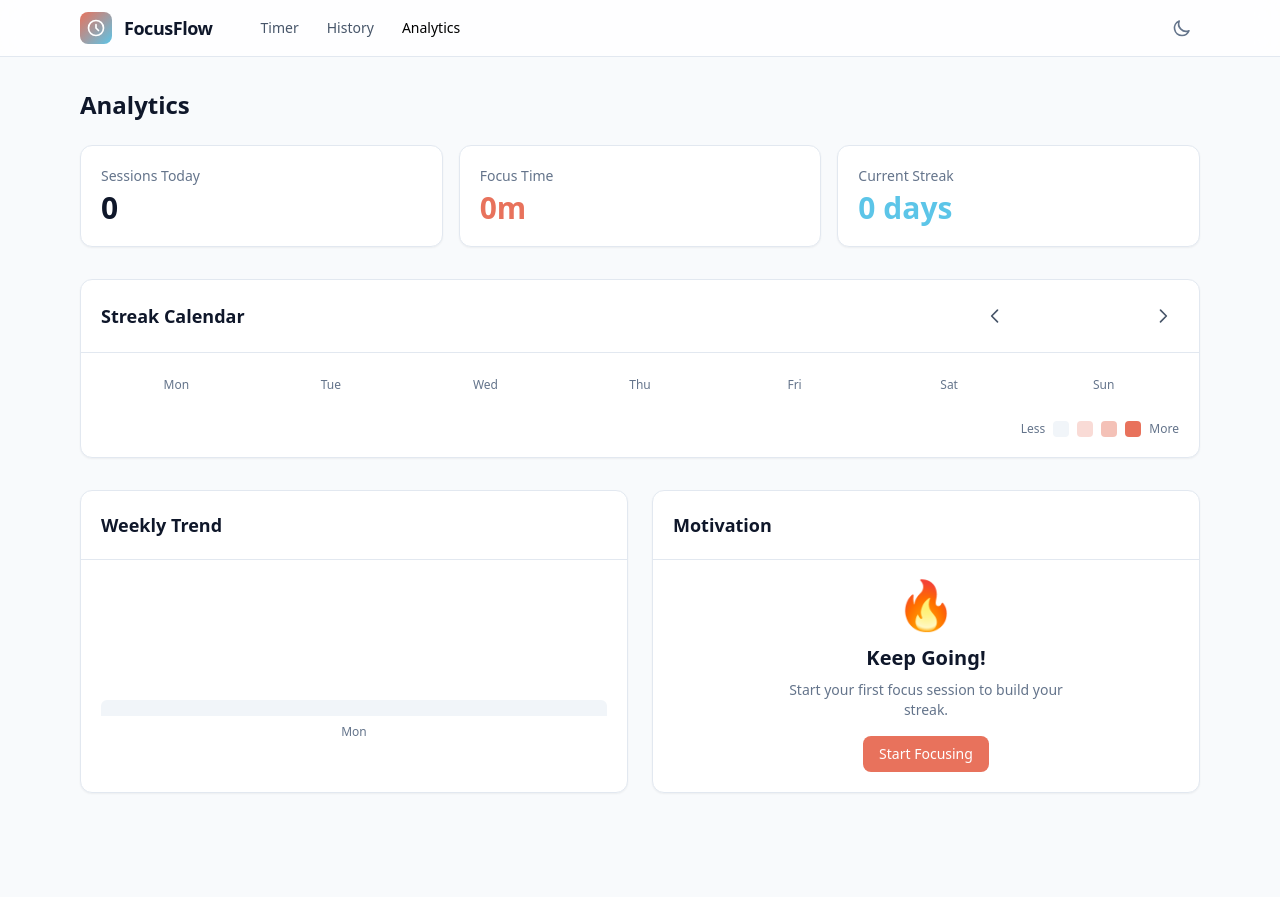
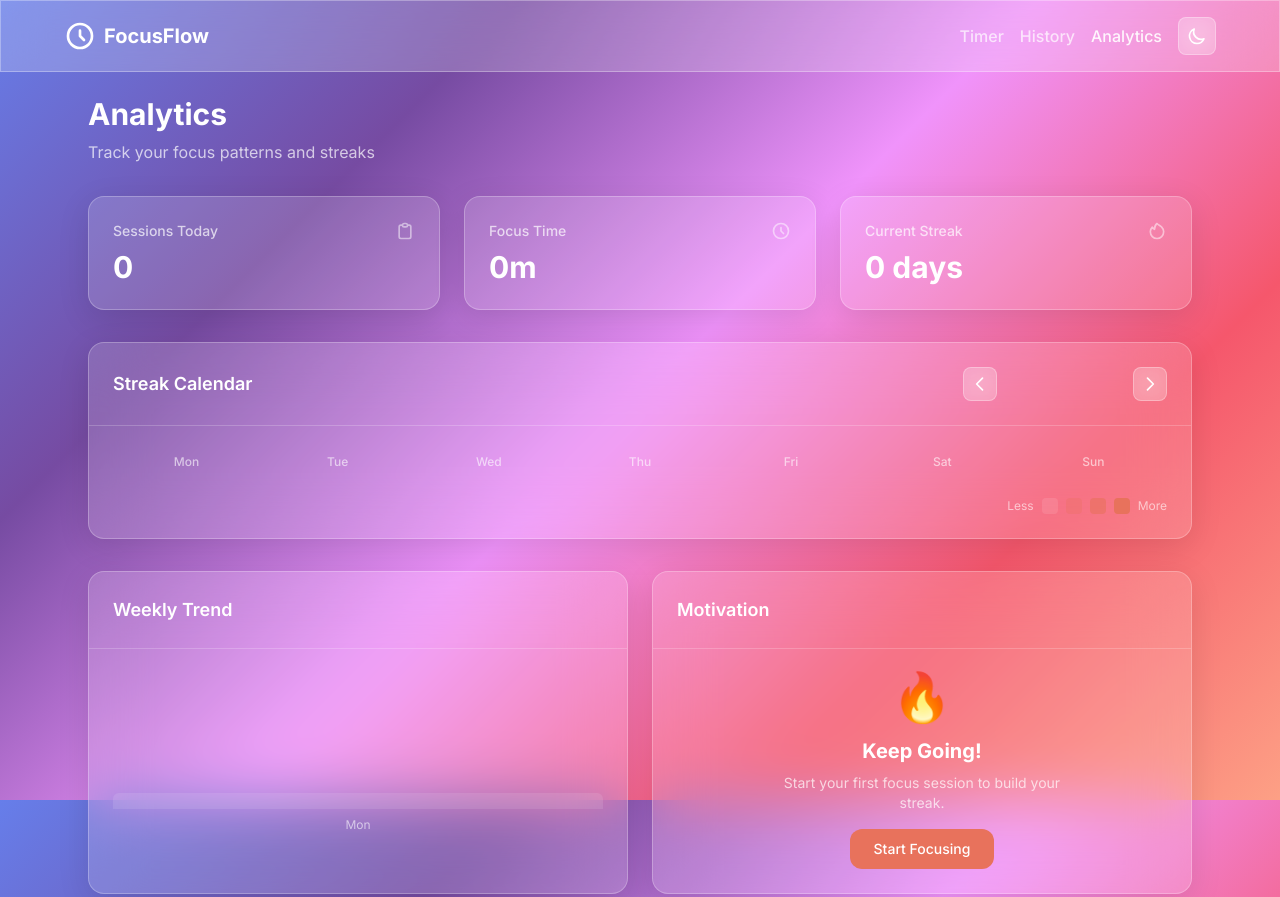
Before and after one commit to builddy-apps/focusflow-6335, a website: page frontend/analytics.html in a window 1280 px wide. Shown: the top 897 px of the page. Before the commit the page ends 857 px from the top, so only its background shows below. Drawn offline with nearby package versions, Linux system fonts and the light colour scheme.

Commit message:
Deploy: frontend/analytics.html

```diff
--- a/frontend/analytics.html
+++ b/frontend/analytics.html
@@ -1,9 +1,9 @@
 <!DOCTYPE html>
-<html lang="en">
+<html lang="en" class="">
 <head>
   <meta charset="UTF-8">
   <meta name="viewport" content="width=device-width, initial-scale=1.0">
-  <title>Analytics - FocusFlow</title>
+  <title>FocusFlow - Analytics</title>
   <script src="https://cdn.tailwindcss.com"></script>
   <script>
     tailwind.config = {
@@ -11,125 +11,229 @@
       theme: {
         extend: {
           colors: {
-            primary: { DEFAULT: '#E8725C', light: '#F0A698', dark: '#C45A47' },
-            accent: { DEFAULT: '#5CC5E8', light: '#9EDBF0', dark: '#3AA8CF' },
-            slate: { 50: '#F8FAFC', 100: '#F1F5F9', 200: '#E2E8F0', 300: '#CBD5E1', 400: '#94A3B8', 500: '#64748B', 600: '#475569', 700: '#334155', 800: '#1E293B', 850: '#151D2D', 900: '#0F172A', 950: '#020617' }
+            work: '#E8725C',
+            'work-hover': '#D5634D',
+            break: '#5CC5E8',
+            'break-hover': '#4AB4D9',
           }
         }
       }
     }
   </script>
   <style>
+    @import url('https://fonts.googleapis.com/css2?family=Inter:wght@300;400;500;600;700&display=swap');
+
+    * {
+      font-family: 'Inter', sans-serif;
+    }
+
+    body {
+      background: linear-gradient(135deg, #667eea 0%, #764ba2 25%, #f093fb 50%, #f5576c 75%, #fda085 100%);
+      background-attachment: fixed;
+      min-height: 100vh;
+    }
+
+    .dark body {
+      background: linear-gradient(135deg, #1a1a2e 0%, #16213e 25%, #0f3460 50%, #533483 75%, #2c003e 100%);
+      background-attachment: fixed;
+    }
+
+    .glass {
+      background: rgba(255, 255, 255, 0.2);
+      backdrop-filter: blur(25px);
+      -webkit-backdrop-filter: blur(25px);
+      border: 1px solid rgba(255, 255, 255, 0.3);
+    }
+
+    .dark .glass {
+      background: rgba(255, 255, 255, 0.1);
+      border: 1px solid rgba(255, 255, 255, 0.2);
+    }
+
+    .glass-card {
+      background: rgba(255, 255, 255, 0.15);
+      backdrop-filter: blur(30px);
+      -webkit-backdrop-filter: blur(30px);
+      border: 1px solid rgba(255, 255, 255, 0.25);
+      box-shadow: 0 8px 32px rgba(0, 0, 0, 0.1);
+    }
+
+    .dark .glass-card {
+      background: rgba(255, 255, 255, 0.08);
+      border: 1px solid rgba(255, 255, 255, 0.15);
+      box-shadow: 0 8px 32px rgba(0, 0, 0, 0.3);
+    }
+
+    .glass-button {
+      background: rgba(255, 255, 255, 0.2);
+      backdrop-filter: blur(10px);
+      -webkit-backdrop-filter: blur(10px);
+      border: 1px solid rgba(255, 255, 255, 0.3);
+      transition: all 0.3s ease;
+    }
+
+    .glass-button:hover {
+      background: rgba(255, 255, 255, 0.35);
+      transform: translateY(-1px);
+      box-shadow: 0 4px 15px rgba(0, 0, 0, 0.1);
+    }
+
+    .dark .glass-button {
+      background: rgba(255, 255, 255, 0.1);
+      border: 1px solid rgba(255, 255, 255, 0.2);
+    }
+
+    .dark .glass-button:hover {
+      background: rgba(255, 255, 255, 0.2);
+      box-shadow: 0 4px 15px rgba(0, 0, 0, 0.2);
+    }
+
     @keyframes fade-in { from { opacity: 0; transform: translateY(8px); } to { opacity: 1; transform: translateY(0); } }
     @keyframes scale-in { from { opacity: 0; transform: scale(0.95); } to { opacity: 1; transform: scale(1); } }
     .animate-fade-in { animation: fade-in 0.4s ease-out forwards; }
     .animate-scale-in { animation: scale-in 0.3s ease-out forwards; }
   </style>
 </head>
-<body class="min-h-screen bg-slate-50 dark:bg-slate-950 transition-colors">
-  <header class="sticky top-0 z-40 border-b border-slate-200 dark:border-slate-800 bg-white/80 dark:bg-slate-900/80 backdrop-blur-md">
-    <div class="mx-auto max-w-6xl flex items-center justify-between px-4 h-14">
-      <div class="flex items-center gap-3">
-        <div class="w-8 h-8 rounded-lg bg-gradient-to-br from-primary to-accent flex items-center justify-center">
-          <svg class="w-5 h-5 text-white" fill="none" stroke="currentColor" viewBox="0 0 24 24"><path stroke-linecap="round" stroke-linejoin="round" stroke-width="2" d="M12 8v4l3 3m6-3a9 9 0 11-18 0 9 9 0 0118 0z"/></svg>
-        </div>
-        <span class="text-lg font-bold tracking-tight text-slate-900 dark:text-white">FocusFlow</span>
-        <nav class="hidden sm:flex items-center gap-1 ml-6">
-          <a href="index.html" class="px-3 py-1.5 text-sm font-medium text-slate-600 dark:text-slate-400 hover:text-slate-900 dark:hover:text-white rounded-md hover:bg-slate-100 dark:hover:bg-slate-800 transition-colors">Timer</a>
-          <a href="history.html" class="px-3 py-1.5 text-sm font-medium text-slate-600 dark:text-slate-400 hover:text-slate-900 dark:hover:text-white rounded-md hover:bg-slate-100 dark:hover:bg-slate-800 transition-colors">History</a>
-          <a href="analytics.html" class="px-3 py-1.5 text-sm font-medium text-primary-600 dark:text-primary-400 bg-primary-50 dark:bg-primary-950 rounded-md">Analytics</a>
-        </nav>
+<body class="min-h-screen text-gray-800 dark:text-gray-100 transition-colors duration-300">
+  <!-- Navigation -->
+  <nav class="glass fixed top-0 left-0 right-0 z-50 px-6 py-4">
+    <div class="max-w-6xl mx-auto flex items-center justify-between">
+      <div class="flex items-center space-x-2">
+        <svg class="w-8 h-8 text-white" fill="none" stroke="currentColor" viewBox="0 0 24 24">
+          <path stroke-linecap="round" stroke-linejoin="round" stroke-width="2" d="M12 8v4l3 3m6-3a9 9 0 11-18 0 9 9 0 0118 0z" />
+        </svg>
+        <span class="text-xl font-bold text-white">FocusFlow</span>
       </div>
-      <div class="flex items-center gap-2">
-        <button onclick="window.FocusFlow?.DarkMode.toggle()" class="p-2 rounded-lg text-slate-500 hover:text-slate-900 dark:hover:text-white hover:bg-slate-100 dark:hover:bg-slate-800 transition-colors">
+
+      <div class="flex items-center space-x-4">
+        <a href="index.html" class="text-white/70 hover:text-white font-medium transition-colors">Timer</a>
+        <a href="history.html" class="text-white/70 hover:text-white font-medium transition-colors">History</a>
+        <a href="analytics.html" class="text-white/90 hover:text-white font-medium transition-colors">Analytics</a>
+        <button onclick="window.FocusFlow?.DarkMode.toggle()" class="glass-button p-2 rounded-lg text-white" title="Toggle dark mode">
           <svg class="w-5 h-5 hidden dark:block" fill="none" stroke="currentColor" viewBox="0 0 24 24"><path stroke-linecap="round" stroke-linejoin="round" stroke-width="2" d="M12 3v1m0 16v1m9-9h-1M4 12H3m15.364 6.364l-.707-.707M6.343 6.343l-.707-.707m12.728 0l-.707.707M6.343 17.657l-.707.707M16 12a4 4 0 11-8 0 4 4 0 018 0z"/></svg>
           <svg class="w-5 h-5 dark:hidden" fill="none" stroke="currentColor" viewBox="0 0 24 24"><path stroke-linecap="round" stroke-linejoin="round" stroke-width="2" d="M20.354 15.354A9 9 0 018.646 3.646 9.003 9.003 0 0012 21a9.003 9.003 0 008.354-5.646z"/></svg>
         </button>
       </div>
     </div>
-  </header>
-  <main class="mx-auto max-w-6xl px-4 py-8">
-    <h1 class="text-2xl font-bold text-slate-900 dark:text-white mb-6 animate-fade-in">Analytics</h1>
-    <div class="grid grid-cols-1 md:grid-cols-3 gap-4 mb-8 animate-fade-in" style="animation-delay: 0.05s;">
-      <div class="bg-white dark:bg-slate-900 rounded-xl p-5 border border-slate-200 dark:border-slate-800 shadow-sm">
-        <div class="text-sm font-medium text-slate-500 dark:text-slate-400 mb-1">Sessions Today</div>
-        <div class="text-3xl font-bold text-slate-900 dark:text-white" id="stat-sessions">0</div>
+  </nav>
+
+  <!-- Main Content -->
+  <main class="mx-auto max-w-6xl px-6 pt-24 pb-12">
+    <div class="mb-8">
+      <h1 class="text-3xl font-bold text-white mb-2 animate-fade-in">Analytics</h1>
+      <p class="text-white/70 animate-fade-in">Track your focus patterns and streaks</p>
+    </div>
+
+    <!-- Stats Cards -->
+    <div class="grid grid-cols-1 md:grid-cols-3 gap-6 mb-8 animate-fade-in" style="animation-delay: 0.05s;">
+      <div class="glass-card rounded-2xl p-6">
+        <div class="flex items-center justify-between mb-2">
+          <span class="text-white/70 text-sm font-medium">Sessions Today</span>
+          <svg class="w-5 h-5 text-white/50" fill="none" stroke="currentColor" viewBox="0 0 24 24">
+            <path stroke-linecap="round" stroke-linejoin="round" stroke-width="2" d="M9 5H7a2 2 0 00-2 2v12a2 2 0 002 2h10a2 2 0 002-2V7a2 2 0 00-2-2h-2M9 5a2 2 0 002 2h2a2 2 0 002-2M9 5a2 2 0 012-2h2a2 2 0 012 2" />
+          </svg>
+        </div>
+        <div class="text-3xl font-bold text-white" id="stat-sessions">0</div>
       </div>
-      <div class="bg-white dark:bg-slate-900 rounded-xl p-5 border border-slate-200 dark:border-slate-800 shadow-sm">
-        <div class="text-sm font-medium text-slate-500 dark:text-slate-400 mb-1">Focus Time</div>
-        <div class="text-3xl font-bold text-primary" id="stat-focus">0m</div>
+
+      <div class="glass-card rounded-2xl p-6">
+        <div class="flex items-center justify-between mb-2">
+          <span class="text-white/70 text-sm font-medium">Focus Time</span>
+          <svg class="w-5 h-5 text-white/50" fill="none" stroke="currentColor" viewBox="0 0 24 24">
+            <path stroke-linecap="round" stroke-linejoin="round" stroke-width="2" d="M12 8v4l3 3m6-3a9 9 0 11-18 0 9 9 0 0118 0z" />
+          </svg>
+        </div>
+        <div class="text-3xl font-bold text-white" id="stat-focus">0m</div>
       </div>
-      <div class="bg-white dark:bg-slate-900 rounded-xl p-5 border border-slate-200 dark:border-slate-800 shadow-sm">
-        <div class="text-sm font-medium text-slate-500 dark:text-slate-400 mb-1">Current Streak</div>
-        <div class="text-3xl font-bold text-accent" id="stat-streak">0 days</div>
+
+      <div class="glass-card rounded-2xl p-6">
+        <div class="flex items-center justify-between mb-2">
+          <span class="text-white/70 text-sm font-medium">Current Streak</span>
+          <svg class="w-5 h-5 text-white/50" fill="none" stroke="currentColor" viewBox="0 0 24 24">
+            <path stroke-linecap="round" stroke-linejoin="round" stroke-width="2" d="M17.657 18.657A8 8 0 016.343 7.343S7 9 9 10c0-2 .5-5 2.986-7C14 5 16.09 5.777 17.656 7.343A7.975 7.975 0 0120 13a7.975 7.975 0 01-2.343 5.657z" />
+          </svg>
+        </div>
+        <div class="text-3xl font-bold text-white" id="stat-streak">0 days</div>
       </div>
     </div>
-    <div class="bg-white dark:bg-slate-900 rounded-xl border border-slate-200 dark:border-slate-800 shadow-sm mb-8 animate-fade-in" style="animation-delay: 0.1s;">
-      <div class="flex items-center justify-between p-5 border-b border-slate-200 dark:border-slate-800">
-        <h2 class="text-lg font-semibold text-slate-900 dark:text-white">Streak Calendar</h2>
+
+    <!-- Streak Calendar -->
+    <div class="glass-card rounded-2xl mb-8 animate-fade-in" style="animation-delay: 0.1s;">
+      <div class="flex items-center justify-between p-6 border-b border-white/20">
+        <h2 class="text-lg font-semibold text-white">Streak Calendar</h2>
         <div class="flex items-center gap-2">
-          <button onclick="navigateMonth(-1)" class="p-1.5 rounded-lg hover:bg-slate-100 dark:hover:bg-slate-800 transition-colors">
-            <svg class="w-5 h-5 text-slate-600 dark:text-slate-400" fill="none" stroke="currentColor" viewBox="0 0 24 24"><path stroke-linecap="round" stroke-linejoin="round" stroke-width="2" d="M15 19l-7-7 7-7"/></svg>
+          <button onclick="navigateMonth(-1)" class="glass-button p-1.5 rounded-lg text-white transition-colors">
+            <svg class="w-5 h-5" fill="none" stroke="currentColor" viewBox="0 0 24 24"><path stroke-linecap="round" stroke-linejoin="round" stroke-width="2" d="M15 19l-7-7 7-7"/></svg>
           </button>
-          <span id="calendar-month-label" class="text-sm font-medium text-slate-700 dark:text-slate-300 min-w-[120px] text-center"></span>
-          <button onclick="navigateMonth(1)" class="p-1.5 rounded-lg hover:bg-slate-100 dark:hover:bg-slate-800 transition-colors">
-            <svg class="w-5 h-5 text-slate-600 dark:text-slate-400" fill="none" stroke="currentColor" viewBox="0 0 24 24"><path stroke-linecap="round" stroke-linejoin="round" stroke-width="2" d="M9 5l7 7-7 7"/></svg>
+          <span id="calendar-month-label" class="text-sm font-medium text-white/90 min-w-[120px] text-center"></span>
+          <button onclick="navigateMonth(1)" class="glass-button p-1.5 rounded-lg text-white transition-colors">
+            <svg class="w-5 h-5" fill="none" stroke="currentColor" viewBox="0 0 24 24"><path stroke-linecap="round" stroke-linejoin="round" stroke-width="2" d="M9 5l7 7-7 7"/></svg>
           </button>
         </div>
       </div>
-      <div class="p-5">
+      <div class="p-6">
         <div class="grid grid-cols-7 gap-1 mb-2">
-          <div class="text-xs font-medium text-slate-500 dark:text-slate-400 text-center py-1">Mon</div>
-          <div class="text-xs font-medium text-slate-500 dark:text-slate-400 text-center py-1">Tue</div>
-          <div class="text-xs font-medium text-slate-500 dark:text-slate-400 text-center py-1">Wed</div>
-          <div class="text-xs font-medium text-slate-500 dark:text-slate-400 text-center py-1">Thu</div>
-          <div class="text-xs font-medium text-slate-500 dark:text-slate-400 text-center py-1">Fri</div>
-          <div class="text-xs font-medium text-slate-500 dark:text-slate-400 text-center py-1">Sat</div>
-          <div class="text-xs font-medium text-slate-500 dark:text-slate-400 text-center py-1">Sun</div>
+          <div class="text-xs font-medium text-white/60 text-center py-1">Mon</div>
+          <div class="text-xs font-medium text-white/60 text-center py-1">Tue</div>
+          <div class="text-xs font-medium text-white/60 text-center py-1">Wed</div>
+          <div class="text-xs font-medium text-white/60 text-center py-1">Thu</div>
+          <div class="text-xs font-medium text-white/60 text-center py-1">Fri</div>
+          <div class="text-xs font-medium text-white/60 text-center py-1">Sat</div>
+          <div class="text-xs font-medium text-white/60 text-center py-1">Sun</div>
         </div>
         <div id="calendar-grid" class="grid grid-cols-7 gap-1"></div>
-        <div class="flex items-center justify-end gap-2 mt-4 text-xs text-slate-500 dark:text-slate-400">
+        <div class="flex items-center justify-end gap-2 mt-4 text-xs text-white/60">
           <span>Less</span>
-          <div class="w-4 h-4 rounded bg-slate-100 dark:bg-slate-800"></div>
-          <div class="w-4 h-4 rounded bg-primary-light/40"></div>
-          <div class="w-4 h-4 rounded bg-primary-light/70"></div>
-          <div class="w-4 h-4 rounded bg-primary"></div>
+          <div class="w-4 h-4 rounded bg-white/10"></div>
+          <div class="w-4 h-4 rounded bg-work/30"></div>
+          <div class="w-4 h-4 rounded bg-work/60"></div>
+          <div class="w-4 h-4 rounded bg-work"></div>
           <span>More</span>
         </div>
       </div>
     </div>
+
+    <!-- Charts and Motivation -->
     <div class="grid grid-cols-1 lg:grid-cols-2 gap-6 mb-8">
-      <div class="bg-white dark:bg-slate-900 rounded-xl border border-slate-200 dark:border-slate-800 shadow-sm animate-fade-in" style="animation-delay: 0.15s;">
-        <div class="p-5 border-b border-slate-200 dark:border-slate-800">
-          <h2 class="text-lg font-semibold text-slate-900 dark:text-white">Weekly Trend</h2>
+      <!-- Weekly Trend -->
+      <div class="glass-card rounded-2xl animate-fade-in" style="animation-delay: 0.15s;">
+        <div class="p-6 border-b border-white/20">
+          <h2 class="text-lg font-semibold text-white">Weekly Trend</h2>
         </div>
-        <div class="p-5">
+        <div class="p-6">
           <div id="weekly-chart" class="flex items-end justify-between gap-2 h-40">
             <div class="flex-1 flex flex-col items-center justify-end h-full">
-              <div class="w-full bg-slate-100 dark:bg-slate-800 rounded-t-md" style="height: 10%"></div>
-              <span class="text-xs text-slate-500 dark:text-slate-400 mt-2">Mon</span>
+              <div class="w-full bg-white/10 rounded-t-md" style="height: 10%"></div>
+              <span class="text-xs text-white/60 mt-2">Mon</span>
             </div>
           </div>
         </div>
       </div>
-      <div class="bg-white dark:bg-slate-900 rounded-xl border border-slate-200 dark:border-slate-800 shadow-sm animate-fade-in" style="animation-delay: 0.2s;">
-        <div class="p-5 border-b border-slate-200 dark:border-slate-800">
-          <h2 class="text-lg font-semibold text-slate-900 dark:text-white">Motivation</h2>
+
+      <!-- Motivation Card -->
+      <div class="glass-card rounded-2xl animate-fade-in" style="animation-delay: 0.2s;">
+        <div class="p-6 border-b border-white/20">
+          <h2 class="text-lg font-semibold text-white">Motivation</h2>
         </div>
-        <div class="p-5 flex flex-col items-center justify-center text-center min-h-[200px]">
+        <div class="p-6 flex flex-col items-center justify-center text-center min-h-[200px]">
           <div class="text-5xl mb-4" id="motivation-emoji">🔥</div>
-          <div class="text-xl font-bold text-slate-900 dark:text-white mb-2" id="motivation-title">Keep Going!</div>
-          <div class="text-sm text-slate-500 dark:text-slate-400 max-w-xs" id="motivation-message">Start your first focus session to build your streak.</div>
-          <a href="index.html" class="mt-4 px-4 py-2 bg-primary text-white text-sm font-medium rounded-lg hover:bg-primary-dark transition-colors">Start Focusing</a>
+          <div class="text-xl font-bold text-white mb-2" id="motivation-title">Keep Going!</div>
+          <div class="text-sm text-white/70 max-w-xs" id="motivation-message">Start your first focus session to build your streak.</div>
+          <a href="index.html" class="mt-4 px-6 py-2.5 bg-work hover:bg-work-hover text-white text-sm font-medium rounded-xl transition-colors">Start Focusing</a>
         </div>
       </div>
     </div>
   </main>
+
+  <!-- Toast Container -->
+  <div id="toast-container" class="fixed bottom-6 right-6 z-50 space-y-3"></div>
+
   <script src="app.js"></script>
   <script>
     const { API, DateTime } = window.FocusFlow;
     let currentMonth = new Date().getMonth();
     let currentYear = new Date().getFullYear();
+
     async function loadStats() {
       try {
         const today = DateTime.getToday();
@@ -142,6 +246,7 @@
         }
       } catch (err) { console.error('Stats error:', err); }
     }
+
     async function loadCalendar() {
       try {
         const res = await API.sessions.calendar(currentYear, currentMonth + 1);
@@ -163,17 +268,18 @@
           const dateStr = `${currentYear}-${String(currentMonth + 1).padStart(2, '0')}-${String(day).padStart(2, '0')}`;
           const count = data[dateStr] || 0;
           const intensity = count === 0 ? 0 : Math.min(Math.ceil((count / maxSessions) * 3), 3);
-          const colors = ['bg-slate-100 dark:bg-slate-800', 'bg-primary-light/40', 'bg-primary-light/70', 'bg-primary'];
+          const colors = ['bg-white/10', 'bg-work/30', 'bg-work/60', 'bg-work'];
           const isToday = dateStr === DateTime.getToday();
-          const border = isToday ? 'ring-2 ring-primary ring-offset-1 dark:ring-offset-slate-900' : '';
+          const border = isToday ? 'ring-2 ring-white ring-offset-1 ring-offset-transparent' : '';
           const el = document.createElement('div');
-          el.className = `w-full aspect-square rounded-md ${colors[intensity]} ${border} flex items-center justify-center text-xs font-medium text-slate-700 dark:text-slate-300 hover:scale-110 transition-transform cursor-default`;
+          el.className = `w-full aspect-square rounded-md ${colors[intensity]} ${border} flex items-center justify-center text-xs font-medium text-white/90 hover:scale-110 transition-transform cursor-default`;
           el.title = `${dateStr}: ${count} session${count !== 1 ? 's' : ''}`;
           el.textContent = day;
           grid.appendChild(el);
         }
       } catch (err) { console.error('Calendar error:', err); }
     }
+
     async function loadWeeklyChart() {
       try {
         const weekDates = [];
@@ -195,17 +301,18 @@
         counts.forEach((count, i) => {
           const height = Math.max((count / maxCount) * 100, 5);
           const isToday = i === 6;
-          const barColor = isToday ? 'bg-primary' : 'bg-primary-light/60 dark:bg-primary-dark/40';
-          const textColor = isToday ? 'text-primary font-bold' : 'text-slate-500 dark:text-slate-400';
+          const barColor = isToday ? 'bg-work' : 'bg-white/20';
+          const textColor = isToday ? 'text-white font-bold' : 'text-white/60';
           container.innerHTML += `
             <div class="flex-1 flex flex-col items-center justify-end h-full">
               <div class="text-xs ${textColor} mb-1">${count}</div>
               <div class="w-full ${barColor} rounded-t-md transition-all duration-500 hover:opacity-80" style="height: ${height}%"></div>
-              <span class="text-xs text-slate-500 dark:text-slate-400 mt-2">${days[i]}</span>
+              <span class="text-xs text-white/60 mt-2">${days[i]}</span>
             </div>`;
         });
       } catch (err) { console.error('Weekly chart error:', err); }
     }
+
     async function calculateStreak() {
       try {
         let streak = 0;
@@ -228,6 +335,7 @@
         return streak;
       } catch (err) { console.error('Streak error:', err); }
     }
+
     function updateMotivation(streak) {
       const emoji = document.getElementById('motivation-emoji');
       const title = document.getElementById('motivation-title');
@@ -249,12 +357,14 @@
         msg.textContent = 'Legendary focus! You\'re a productivity master. Keep inspiring!';
       }
     }
+
     function navigateMonth(delta) {
       currentMonth += delta;
       if (currentMonth > 11) { currentMonth = 0; currentYear++; }
       if (currentMonth < 0) { currentMonth = 11; currentYear--; }
       loadCalendar();
     }
+
     document.addEventListener('DOMContentLoaded', () => {
       loadStats();
       loadCalendar();
```
